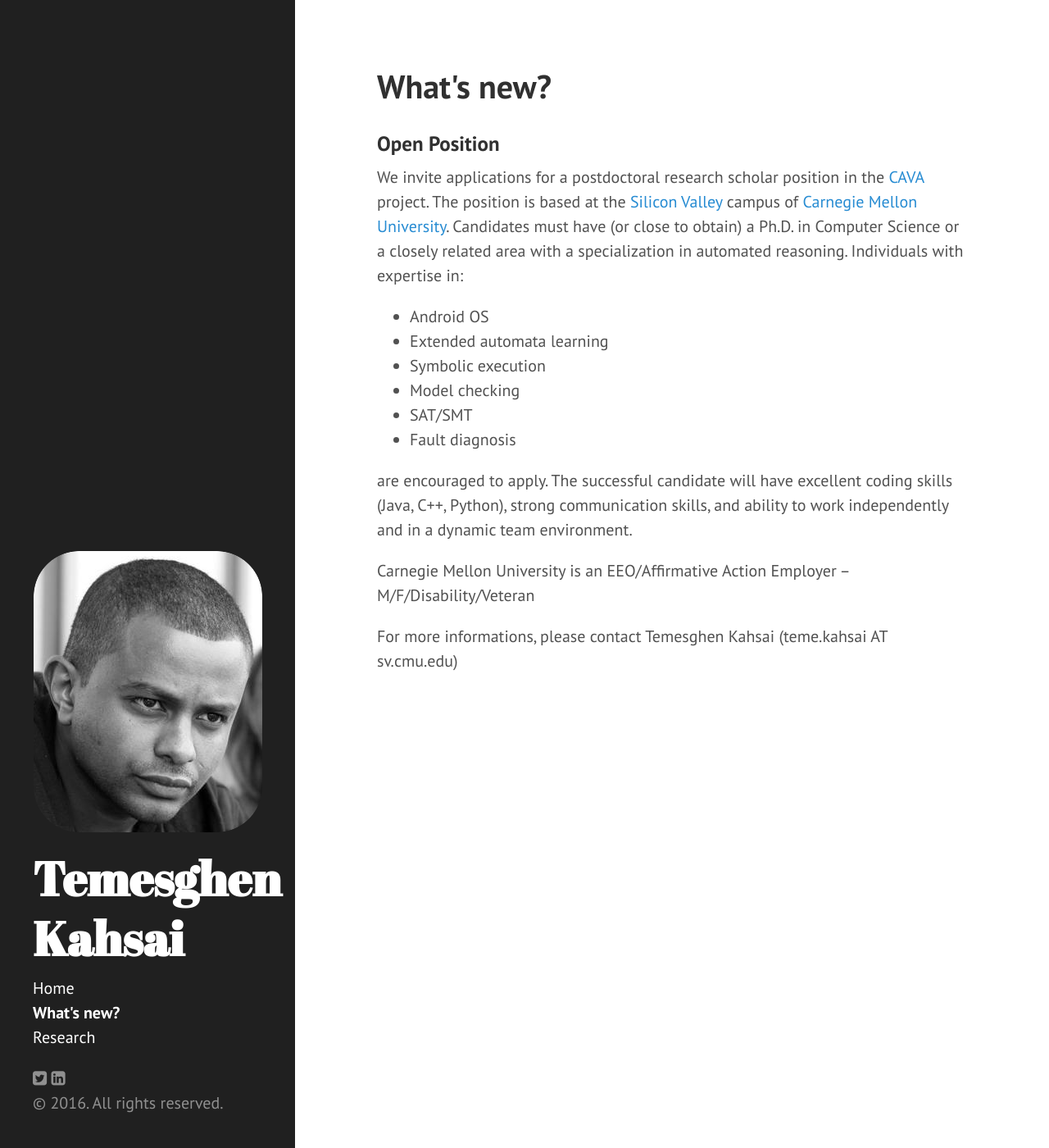
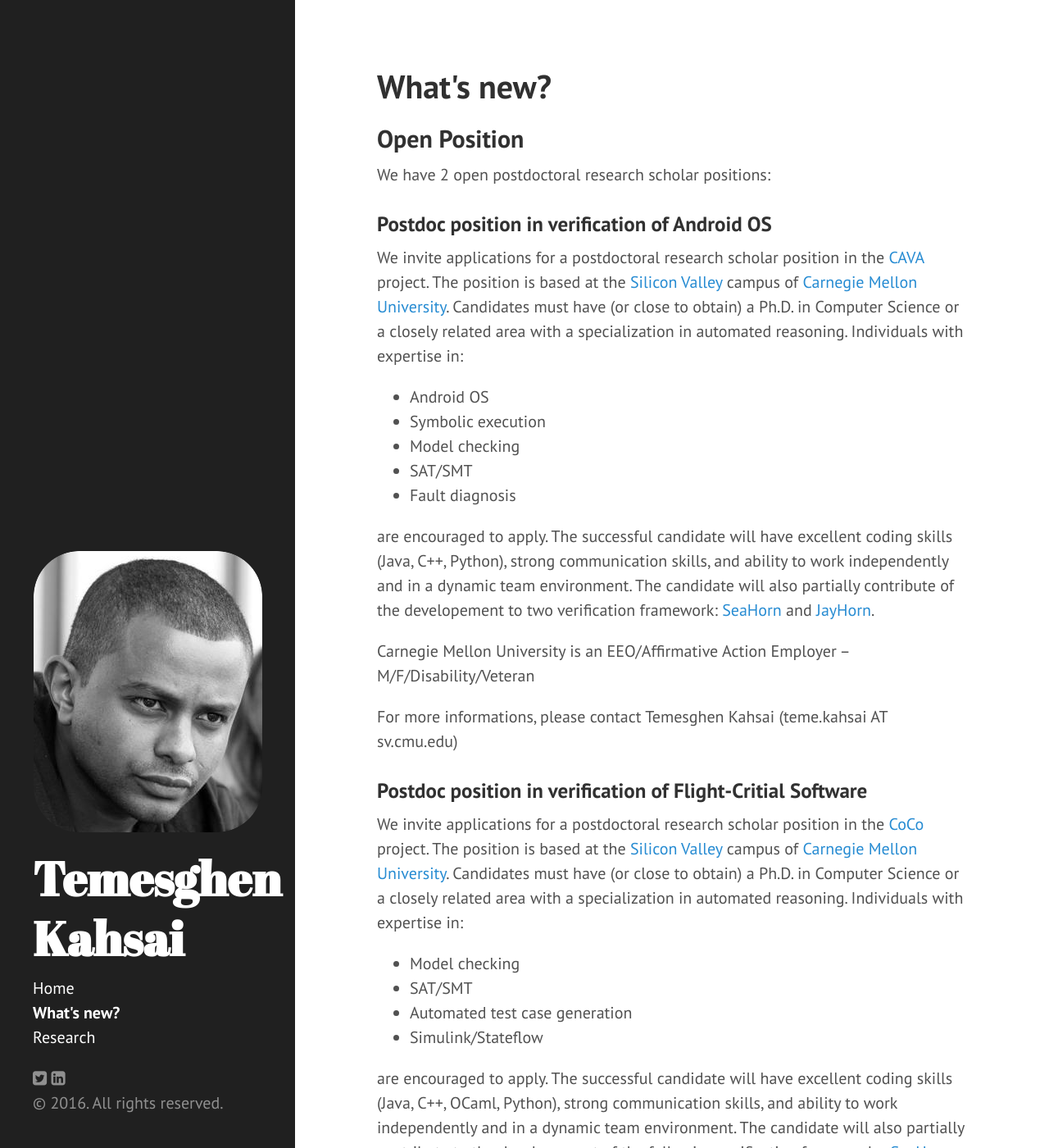
Before and after one commit to lememta/lememta.github.io, a Jekyll site: the page built from news.md, in a window 1280 px wide and 1400 px high. Shown: the whole window at 82% size. Built offline with Jekyll 4.4.1, drawn with Linux system fonts in a browser that asks for light colours; nearby versions of some CDN libraries; some of the changed text lies outside the part shown.

Commit message:
updated new

```diff
--- a/index.html
+++ b/index.html
@@ -11,7 +11,7 @@ My name is Temesghen Kahsai, or just simply Teme, or lememta (only for childhood
 
 <ul class="things">
   <li>Research Scientist at <a href="http://www.nasa.gov/centers/ames/home/index.html"> NASA Ames Research Center</a>, member of the <a href="http://ti.arc.nasa.gov/tech/rse/">Robust Software Engineering</a> group in the Intelligent System Division.</li>
-  <li>Quality Software Engineer @ <a href="https://www.nasa.gov/resource-prospector"> NASA Resource Prospector Mission</a>.</li>
+  <li>Staff Software Engineer @ <a href="https://www.nasa.gov/resource-prospector"> NASA Resource Prospector Mission</a>.</li>
   <li>Senior System Scientist @  <a href="https://www.cylab.cmu.edu/education/faculty/kahsai.html">Carnegie Mellon University CyLAB</a>.</li>
   <li>Staff Scientist @ <a href="https://www.scs.cmu.edu/">Computer Science Department, Carnegie Mellon University</a>. </li>
   <ul>
--- a/news.md
+++ b/news.md
@@ -4,23 +4,46 @@ title: What's new?
 permalink: /news/
 ---
 
-### Open Position ###
+## Open Position ##
+
+We have 2 open postdoctoral research scholar positions:
+
+### Postdoc position in verification of Android OS ###
+
 We invite applications for a postdoctoral research scholar position in the [CAVA][cava] project. The position is based at the [Silicon Valley][sv] campus of [Carnegie Mellon University][cmu].  Candidates must have (or close to obtain) a Ph.D. in Computer Science or a closely related area with a specialization in automated reasoning. Individuals with expertise in:
 
 * Android OS
-* Extended automata learning
 * Symbolic execution
 * Model checking
 * SAT/SMT
 * Fault diagnosis
 
-are encouraged to apply. The successful candidate will have excellent coding skills (Java, C++, Python), strong communication skills, and ability to work independently and in a dynamic team environment.
+are encouraged to apply. The successful candidate will have excellent coding skills (Java, C++, Python), strong communication skills, and ability to work independently and in a dynamic team environment. The candidate will also partially contribute of the developement to two verification framework: [SeaHorn][seahorn] and [JayHorn][jayhorn].
 
 Carnegie Mellon University is an EEO/Affirmative Action Employer -- M/F/Disability/Veteran
 
 For more informations, please contact Temesghen Kahsai (teme.kahsai AT sv.cmu.edu)
 
+### Postdoc position in verification of Flight-Critial Software ###
 
+We invite applications for a postdoctoral research scholar position in the [CoCo][coco] project. The position is based at the [Silicon Valley][sv] campus of [Carnegie Mellon University][cmu].  Candidates must have (or close to obtain) a Ph.D. in Computer Science or a closely related area with a specialization in automated reasoning. Individuals with expertise in:
+
+* Model checking
+* SAT/SMT
+* Automated test case generation
+* Simulink/Stateflow
+
+are encouraged to apply. The successful candidate will have excellent coding skills (Java, C++, OCaml, Python), strong communication skills, and ability to work independently and in a dynamic team environment. The candidate will also partially contribute to the developement of the following verification frameworks: [SeaHorn][seahorn], [Zustre][zustre] and [CoCoSim][cocosim].
+
+Carnegie Mellon University is an EEO/Affirmative Action Employer -- M/F/Disability/Veteran
+
+For more informations, please contact Temesghen Kahsai (teme.kahsai AT sv.cmu.edu)
+
+[coco]: http://www.lememta.info/2014/07/01/CoCo-Verification-of-Flight-Critical-Systems/
+[zustre]: https://github.com/coco-team/zustre
+[cocosim]: https://github.com/coco-team/cocoSim
+[jayhorn]: http://jayhorn.github.io/jayhorn/
+[seahorn]: http://seahorn.github.io/
 [cava]: http://www.lememta.info/2014/07/01/CaVa-Compositional-Analysis-of-Android-Bluetooth-Stack/
 [sv]:http://www.cmu.edu/silicon-valley/
 [cmu]:http://www.cmu.edu/
```
